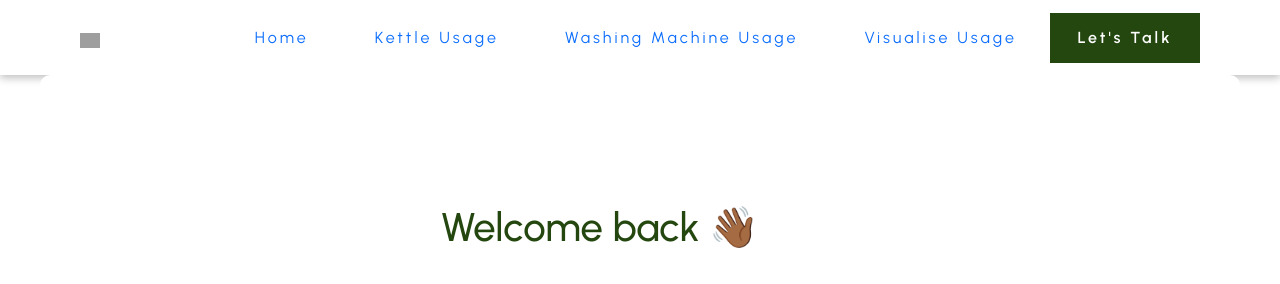
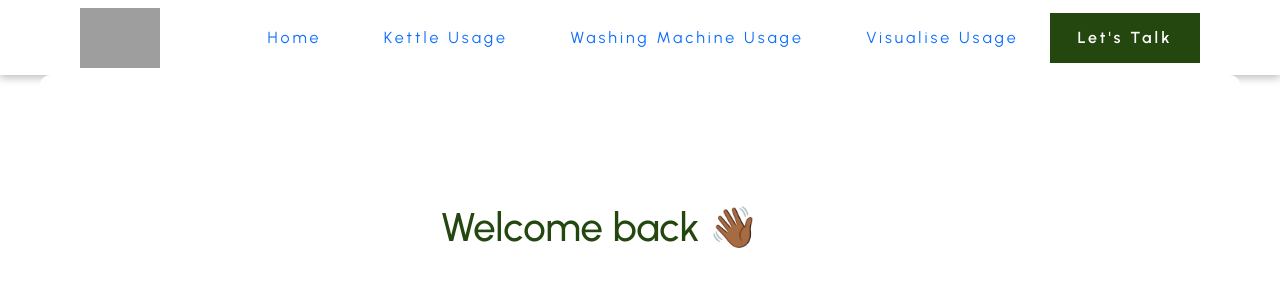
Before and after one commit to adetutulawson/CarbonFootPrintCalc, a Flask app: page /dashboard in a window 1280 px wide. Shown: the top 284 px of the page. Run offline with Flask 3, Linux system fonts and the light colour scheme; the visitor is signed in with stand-in values (Sample User, id 1); grey boxes are pictures that could not be loaded.

Commit message:
Update base.html

```diff
--- a/templates/base.html
+++ b/templates/base.html
@@ -292,7 +292,7 @@ h2 {
     <header>
     <div class="container-fluid">
       <div class="navb-logo">
-        <img src="https://www.pharmacymagazine.co.uk/images/view/f565fe3567eaa1cbb32e7339028e74a6.jpg" width="20vw">
+        <img src="https://static.vecteezy.com/system/resources/previews/033/333/467/original/carbon-footprint-line-icon-illustration-free-png.png" width="80px">
       </div>
       <div class="navb-items">
         <div class="item">
@@ -323,7 +323,7 @@ h2 {
         <div class="modal-dialog">
           <div class="modal-content">
             <div class="modal-header">
-              <p><img src="https://www.pharmacymagazine.co.uk/images/view/f565fe3567eaa1cbb32e7339028e74a6.jpg" width="20vw"></p>
+              <p><img src="https://static.vecteezy.com/system/resources/previews/033/333/467/original/carbon-footprint-line-icon-illustration-free-png.png" width="50px"></p>
               <button type="button" class="btn-close" data-bs-dismiss="modal" aria-label="Close"><i class="bi bi-x"></i></button>
             </div>
             <div class="modal-body">
```
